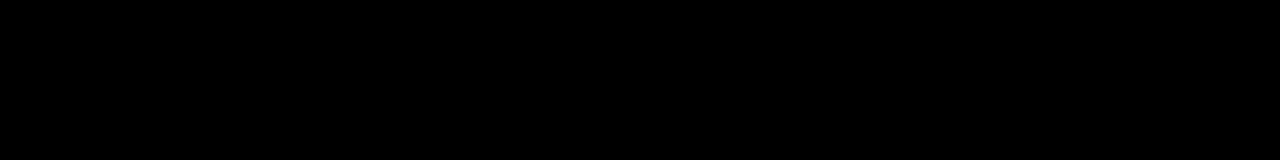
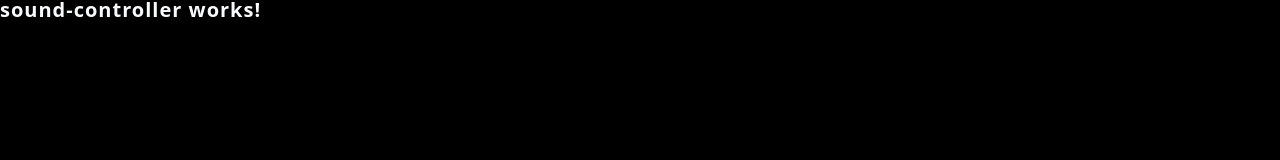
Before and after one commit to hugginsio/capstone_seven, an Angular app: page /intro/game in a window 1280 px wide. Shown: the top 160 px of the page. Built offline with nearby package versions, Linux system fonts and the light colour scheme.

Commit message:
sound-controller: component persistence

```diff
--- a/src/app/app.component.html
+++ b/src/app/app.component.html
@@ -1,4 +1,6 @@
 <main [@fadeAnimation]="outlet.isActivated ? outlet.activatedRoute : ''"
   class="font-bold tracking-wider leading-none align-middle text-xl select-none font-display">
-  <router-outlet #outlet="outlet"></router-outlet>
+  <router-outlet #outlet="outlet">
+    <app-sound-controller></app-sound-controller>
+  </router-outlet>
 </main>
--- a/src/app/shared/components/sound-controller/sound-controller.component.html
+++ b/src/app/shared/components/sound-controller/sound-controller.component.html
@@ -1 +1,3 @@
-<p>sound-controller works!</p>
+<div id="sound_controller_container" class="absolute top-0 left-0 pointer-events-none">
+  <p>sound-controller works!</p>
+</div>
--- a/src/app/shared/components/sound-controller/sound-controller.component.ts
+++ b/src/app/shared/components/sound-controller/sound-controller.component.ts
@@ -1,4 +1,5 @@
 import { Component, OnInit } from '@angular/core';
+import { LocalStorageService } from '../../services/local-storage/local-storage.service';
 
 @Component({
   selector: 'app-sound-controller',
@@ -6,9 +7,16 @@
 })
 export class SoundControllerComponent implements OnInit {
 
-  constructor() { }
+  constructor(
+    private readonly storageService: LocalStorageService
+  ){}
 
   ngOnInit(): void {
+    console.log('Sound controller loaded.');
+    this.storageService.setContext('sound');
   }
 
+  checkForUpdates(): void {
+    // check localstorage
+  }
 }
```
